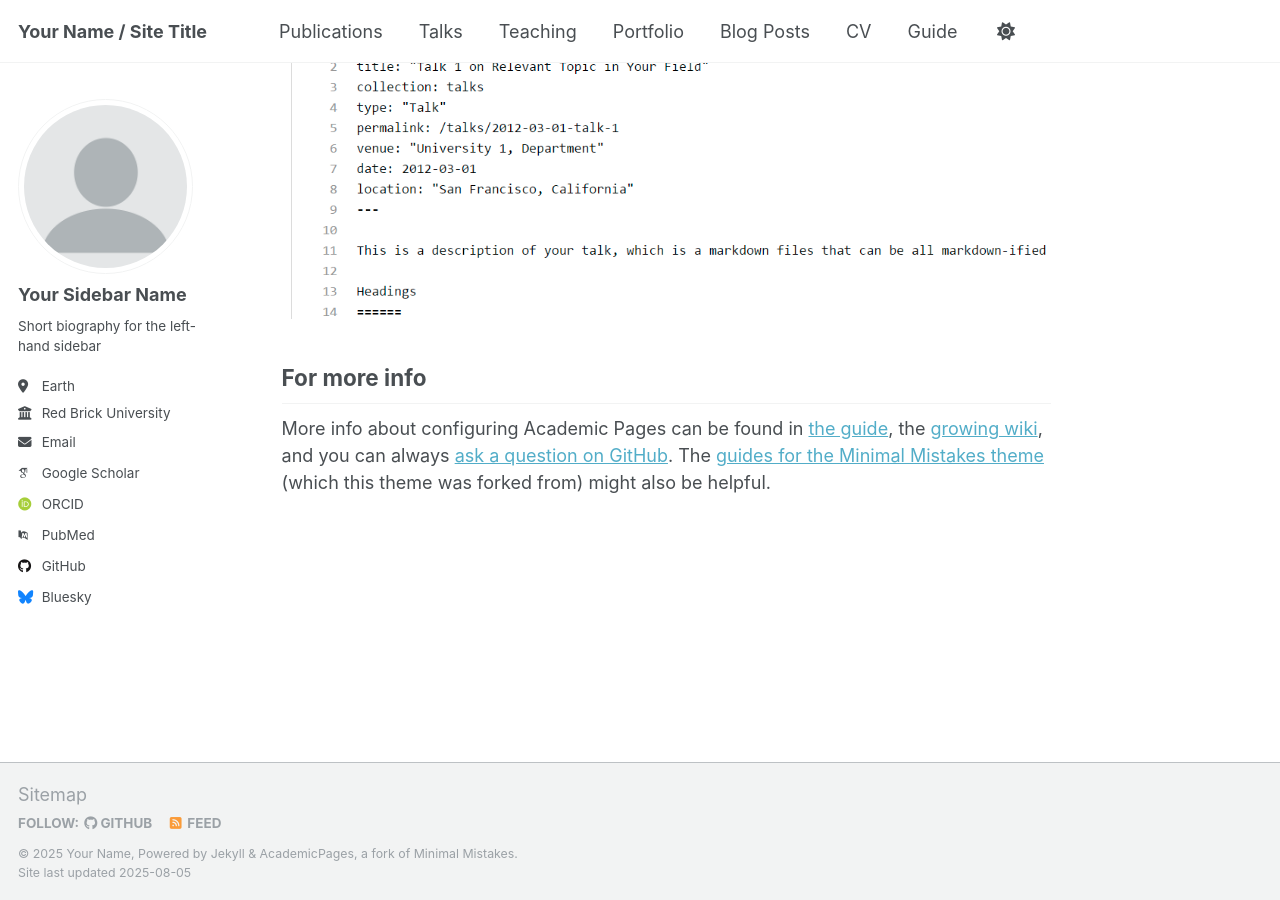
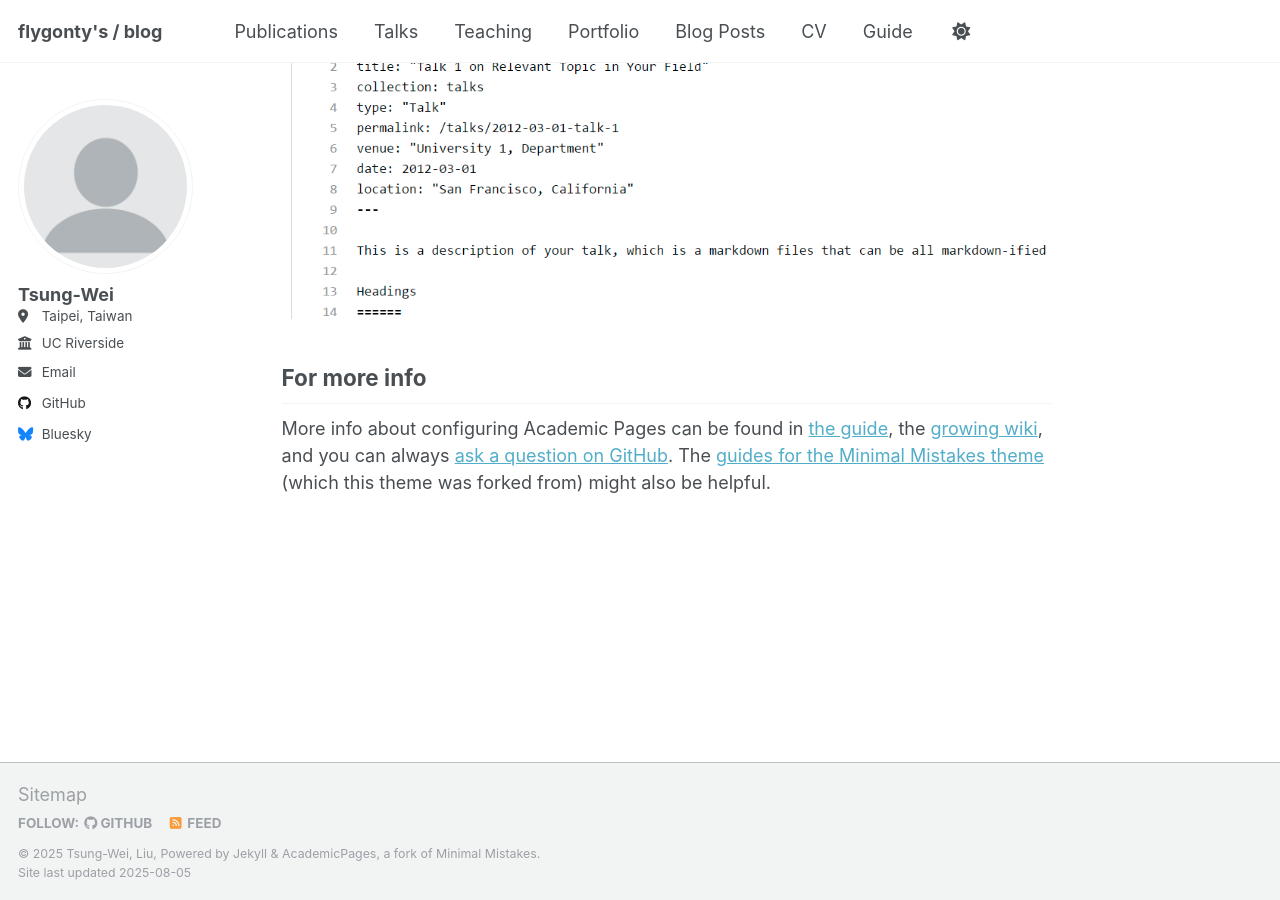
Before and after one commit to flygonty/flygonty.github.io, a Jekyll site: the page built from _pages/about.md, in a window 1280 px wide and 900 px high, scrolled down 2880 px. Built offline with Jekyll 4.4.1, drawn with Linux system fonts in a browser that asks for light colours; some web fonts are replaced; a script that is not in the unit is left out.

Commit message:
Update _config.yml

```diff
--- a/_config.yml
+++ b/_config.yml
@@ -9,9 +9,9 @@
 # Basic Site Settings
 locale                   : "en-US"
 site_theme               : "default"
-title                    : "Your Name / Site Title"
+title                    : "flygonty's / blog"
 title_separator          : "-"
-name                     : &name "Your Name"
+name                     : &name "Tsung-Wei, Liu"
 description              : &description "personal description"
 url                      : https://academicpages.github.io # the base hostname & protocol for your site e.g. "https://[your GitHub username].github.io" or if you already have some other page hosted on Github then use "https://[your GitHub username].github.io/[Your Repo Name]"
 baseurl                  : "" # the subpath of your site, e.g. "/blog"
@@ -23,23 +23,23 @@ repository               : "academicpages/academicpages.github.io"
 author:
   # Biographic information
   avatar           : "profile.png"
-  name             : "Your Sidebar Name"
+  name             : "Tsung-Wei"
   pronouns         : # example: "she/her"
-  bio              : "Short biography for the left-hand sidebar"
-  location         : "Earth"
-  employer         : "Red Brick University"
+  bio              : #""
+  location         : "Taipei, Taiwan"
+  employer         : "UC Riverside"
   uri              : # URL
-  email            : "none@example.org"
+  email            : "willy.liu4610@gmail.com"
 
   # Academic websites
   academia         : # URL
   arxiv            : # URL - Update with the correct link to your profile
-  googlescholar    : "https://scholar.google.com/citations?user=PS_CX0AAAAAJ"
+  googlescholar    : #"https://scholar.google.com/citations?user=PS_CX0AAAAAJ"
   inspire-hep      : # URL
   impactstory      : # URL
-  orcid            : "http://orcid.org/yourorcidurl"
+  orcid            : #"http://orcid.org/yourorcidurl"
   semantic         : # URL
-  pubmed           : "https://www.ncbi.nlm.nih.gov/pubmed/?term=john+snow"
+  pubmed           : #"https://www.ncbi.nlm.nih.gov/pubmed/?term=john+snow"
   researchgate     : # URL
   scopus           : # URL
 
@@ -47,7 +47,7 @@ author:
   bitbucket        : # Username - Update with your username on the site
   codepen          : # Username
   dribbble         : # Username
-  github           : "academicpages"
+  github           : "flygonty"
   kaggle           : # Username
   stackoverflow    : # User number or user number and name (i.e., use "1" or "1/jeff-atwood")
 
@@ -218,16 +218,16 @@ kramdown:
 # These settings control the types of collections used by the template
 collections:
   teaching:
-    output: true
+    output: false
     permalink: /:collection/:path/
   publications:
-    output: true
+    output: false
     permalink: /:collection/:path/
   portfolio:
-    output: true
+    output: false
     permalink: /:collection/:path/
   talks:
-    output: true
+    output: false
     permalink: /:collection/:path/
 
 
```
